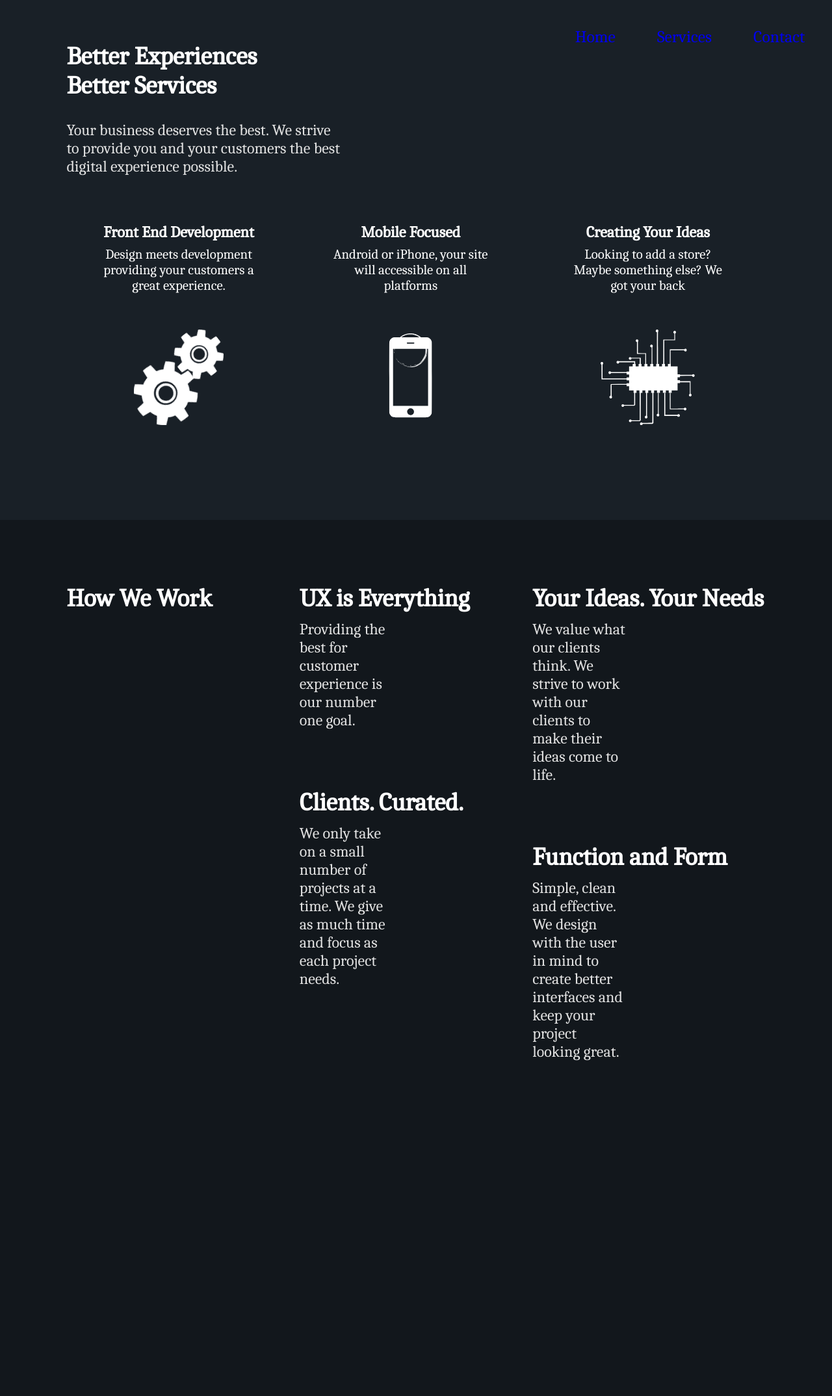
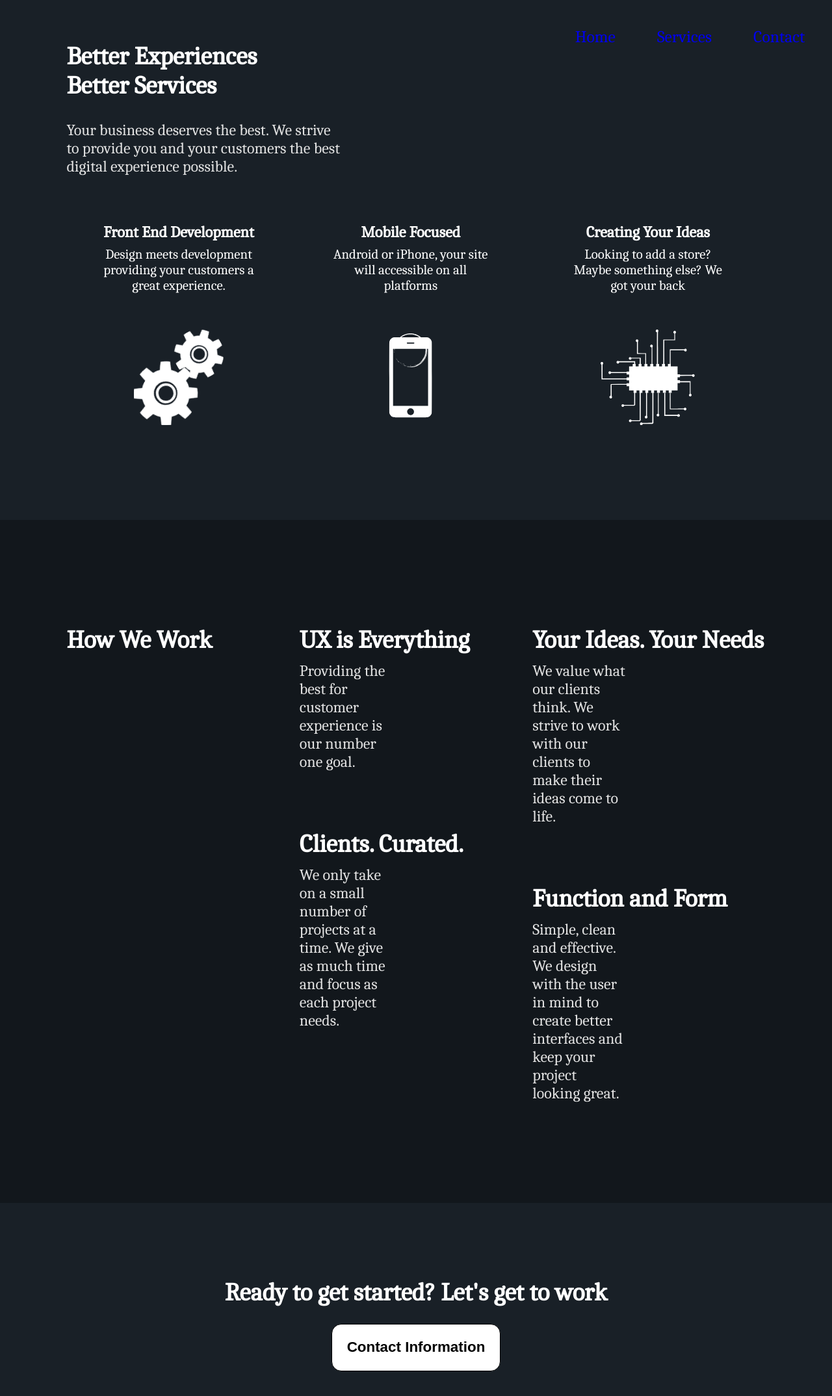
Before and after one commit to Tactenator/paleblackdot-v2, a React (Create React App) app: page /services in a window 1280 px wide. Shown: the top 2148 px of the page at 65% size. Before the commit the page ends 1723 px from the top, so only its background shows below. Built offline with nearby package versions, Linux system fonts and the light colour scheme.

Commit message:
added favicon/added contact to bottom of about page

```diff
--- a/public/index.html
+++ b/public/index.html
@@ -2,7 +2,7 @@
 <html lang="en">
   <head>
     <meta charset="utf-8" />
-    <link rel="icon" href="%PUBLIC_URL%/favicon.ico" />
+    <link rel="icon" href="./favicon.png" />
     <meta name="viewport" content="width=device-width, initial-scale=1" />
     <meta name="theme-color" content="#000000" />
     <meta
@@ -24,7 +24,7 @@
       work correctly both with client-side routing and a non-root public URL.
       Learn how to configure a non-root public URL by running `npm run build`.
     -->
-    <title>React App</title>
+    <title>Pale Black Dot</title>
   </head>
   <body>
     <noscript>You need to enable JavaScript to run this app.</noscript>
--- /dev/null
+++ b/src/components/aboutContact.js
@@ -0,0 +1,14 @@
+import { Link } from 'react-router-dom'
+
+const AboutContact = () => {
+    return (
+        <div className='services-contact'>
+            <h1>Ready to get started? Let's get to work</h1>
+            <Link to="/contact">
+                <button>Contact Information</button>
+            </Link>
+        </div>
+     );
+}
+
+export default AboutContact;
--- a/src/index.css
+++ b/src/index.css
@@ -41,11 +41,20 @@ body {
   color: #fff;
 }
 
-#home, #about, #contact {
+#home, #contact {
   width: 100%;
   height: 100vh;
   color: #fff;
   padding: 8vh 8vw;
+  position: absolute;
+  top: 0;
+  left: 0;
+}
+
+#about {
+  width: 100%;
+  height: 100vh;
+  color: #fff;
   position: absolute;
   top: 0;
   left: 0;
@@ -83,7 +92,7 @@ body {
   font-size: 1vw;
 }
 
-.home-welcome a button {
+.home-welcome a button, .services-contact a button {
   padding: 1em;
   width: inherit;
   background: #fff;
@@ -96,13 +105,13 @@ body {
   z-index: 1;
 }
 
-.home-welcome a button:hover {
+.home-welcome a button:hover, .services-contact a button:hover {
   color: #fff;
-  border: 1px solid #fff;
+  border-radius: 15px;
   cursor: pointer;
 }
 
-.home-welcome a button:before {
+.home-welcome a button:before, .services-contact a button:before {
   content: "";
   position: absolute;
   background: #000;
@@ -114,7 +123,7 @@ body {
   z-index: -1;
 }
 
-.home-welcome a button:hover:before {
+.home-welcome a button:hover:before, .services-contact a button:hover:before {
   right: 0;
 }
 
@@ -154,6 +163,10 @@ svg  {
 #about {
   width: 100%;
   background: #192027;
+}
+
+.about {
+  padding: 8vh 8vw;
 }
 
 #about-svg svg {
@@ -227,9 +240,7 @@ svg  {
 }
 
 #principles {
-  width: 100%;
-  height: 100vh;
-  padding: 8vh 0;
+  padding: 8vh 8vw;
   margin-top: 16vh;
   background: #12171c;
   display: grid;
@@ -246,6 +257,27 @@ svg  {
 
 .principle p {
   width: 100%;
+}
+
+.services-contact {
+  background: #192027;
+  text-align: center;
+  height: 50vh;
+  display: flex;
+  flex-direction: column;
+  justify-content: center;
+  width: 100%;
+}
+
+.services-contact-button {
+  width: 30vw;
+  background: white;
+  border: none;
+  border-radius: 15px;
+}
+
+.services-contact-button:hover{
+  cursor: pointer;
 }
 
 #contact {
--- a/src/pages/about.js
+++ b/src/pages/about.js
@@ -4,6 +4,8 @@ import Frontend from '../components/svgs/frontend'
 import Circle from '../components/svgs/circlesvg'
 import Ideas from '../components/svgs/ideas'
 import Principles from '../components/principles';
+import { Link } from 'react-router-dom';
+import AboutContact from '../components/aboutContact';
 
 // Need intersection observer here to give rid of title + subtitle and lower the opacity of the circle.
 
@@ -30,6 +32,7 @@ const About = () => {
         initial={{opacity: 0}}
         animate={{ opacity: 1,  transition: {duration: 1, transition: "easeOut" }}}
         exit={{ opacity: 0, transition: {duration: 0.6 } }}>
+        <div className='about'>
         <m.h1
             initial={{ opacity: 0}}
             animate={{ opacity: "100%" }}
@@ -58,7 +61,10 @@ const About = () => {
                 <Ideas />
             </m.div>
         </m.div>
+        </div>
+
         <Principles />
+        <AboutContact />
     </m.div> );
 }
 
```
Also changed, not shown: public/favicon.png (added), 1 other file (tests, documents, lock files or other folders).
